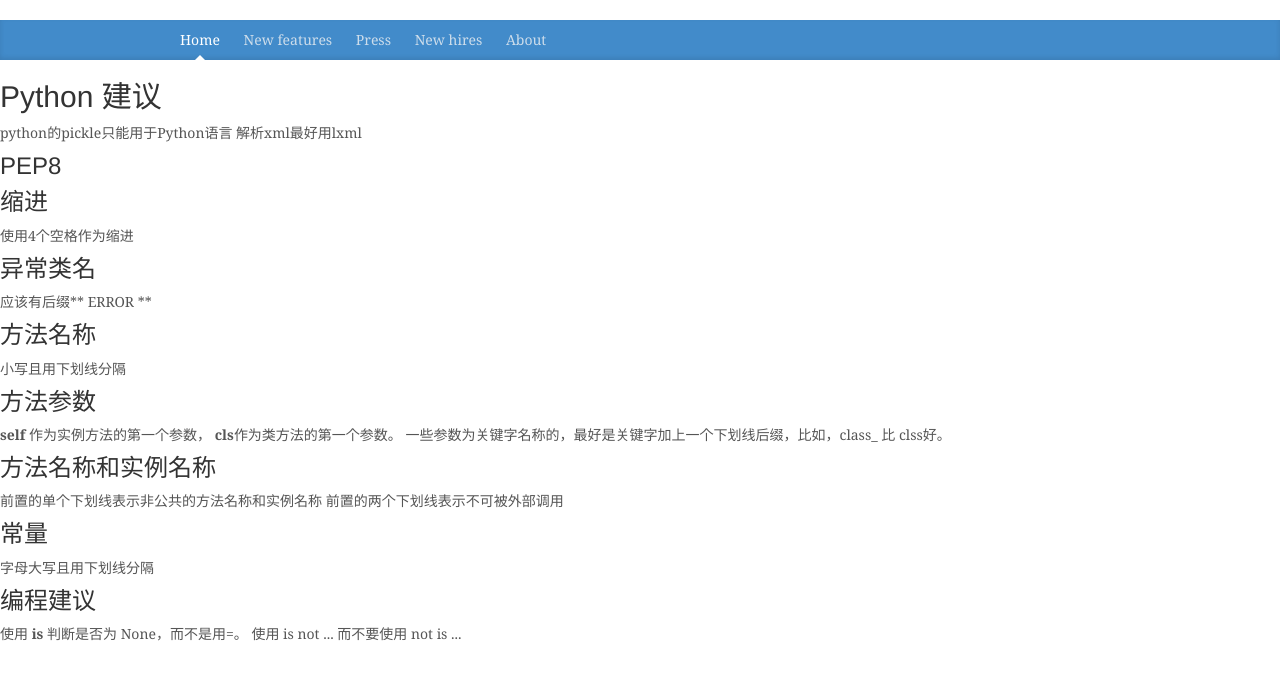
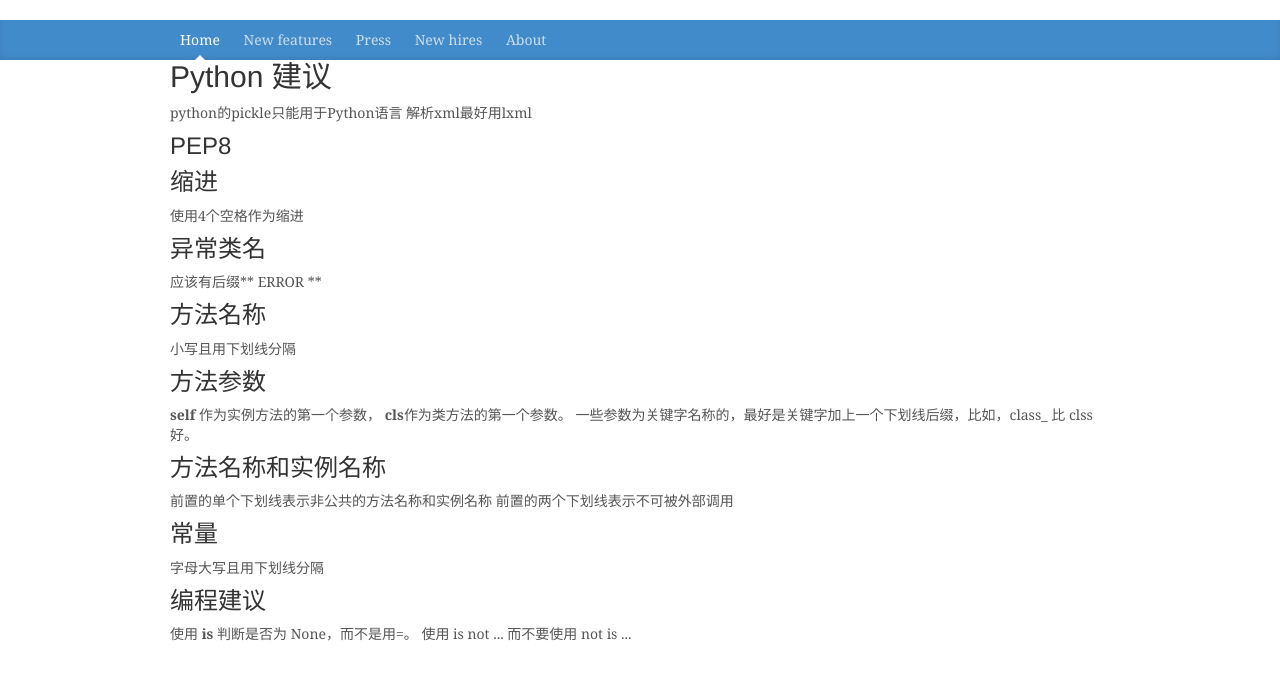
Before and after one commit to night1008/night1008.github.io, a Jekyll site: the page built from _posts/2016-10-16-python-advices.html, in a window 1280 px wide. Shown: the top 680 px of the page. Built offline with Jekyll 4.4.1, drawn with Linux system fonts in a browser that asks for light colours; nearby versions of some CDN libraries; library files that are not in the unit come from our copies.

Commit message:
update layout

```diff
--- a/_layouts/default.html
+++ b/_layouts/default.html
@@ -28,7 +28,10 @@
                 </nav>
             </div>
         </div>
-　　　　{{ content }}
+        <div class="container">
+            {{ content }}
+        </div>
+
 　　</body>
 	<!-- Bootstrap core JavaScript
     ================================================== -->
--- a/index.html
+++ b/index.html
@@ -3,7 +3,6 @@
 title: 我的Blog
 ---
 
-<div class="container">
 <h2>{{ page.title }}</h2>
 <p>最新文章</p>
 <div class="row">
@@ -16,4 +15,3 @@
 	　　{% endfor %}
 	</ul>
 </div>
-</div>
```
Lines whose indentation alone changed are shown as unchanged.
